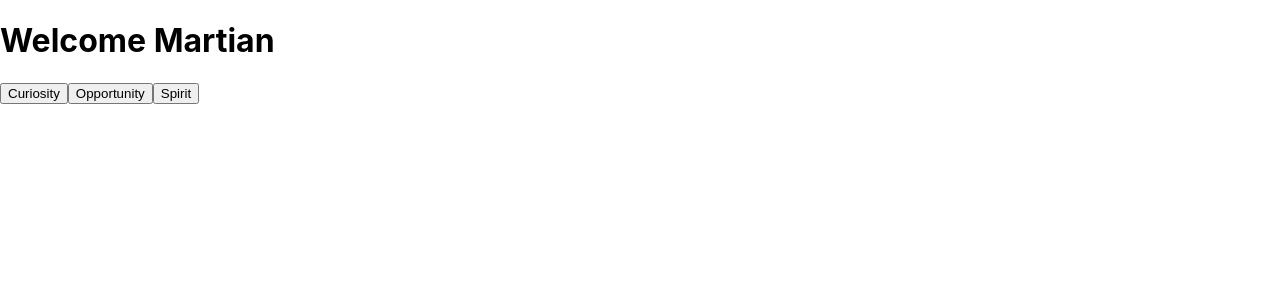
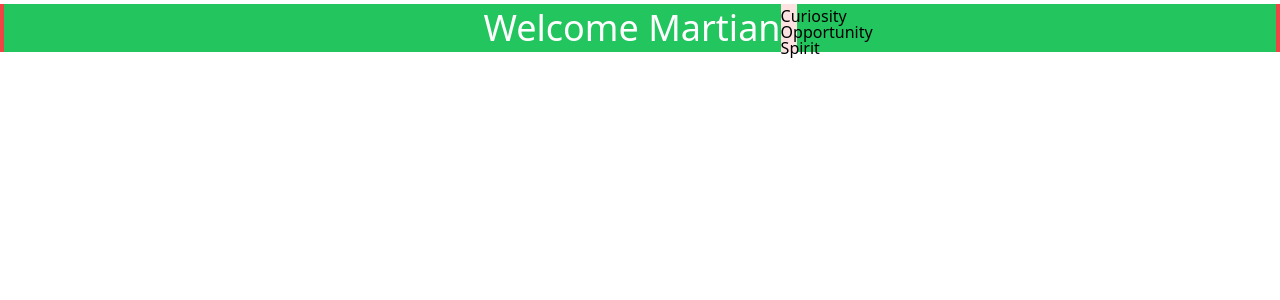
Before and after one commit to MrDHiggins/mars_dashboard, a React (Create React App) app in the folder client/: page / in a window 1280 px wide. Shown: the top 300 px of the page. Built offline with nearby package versions, Linux system fonts and the light colour scheme.

Commit message:
Added Tailwind to project

```diff
--- a/client/package.json
+++ b/client/package.json
@@ -37,5 +37,8 @@
       "last 1 firefox version",
       "last 1 safari version"
     ]
+  },
+  "devDependencies": {
+    "tailwindcss": "^3.3.1"
   }
 }
--- a/client/src/App.css
+++ /dev/null
@@ -1,38 +0,0 @@
-.App {
-  text-align: center;
-}
-
-.App-logo {
-  height: 40vmin;
-  pointer-events: none;
-}
-
-@media (prefers-reduced-motion: no-preference) {
-  .App-logo {
-    animation: App-logo-spin infinite 20s linear;
-  }
-}
-
-.App-header {
-  background-color: #282c34;
-  min-height: 100vh;
-  display: flex;
-  flex-direction: column;
-  align-items: center;
-  justify-content: center;
-  font-size: calc(10px + 2vmin);
-  color: white;
-}
-
-.App-link {
-  color: #61dafb;
-}
-
-@keyframes App-logo-spin {
-  from {
-    transform: rotate(0deg);
-  }
-  to {
-    transform: rotate(360deg);
-  }
-}
--- a/client/src/index.css
+++ b/client/src/index.css
@@ -1,13 +1,3 @@
-body {
-  margin: 0;
-  font-family: -apple-system, BlinkMacSystemFont, 'Segoe UI', 'Roboto', 'Oxygen',
-    'Ubuntu', 'Cantarell', 'Fira Sans', 'Droid Sans', 'Helvetica Neue',
-    sans-serif;
-  -webkit-font-smoothing: antialiased;
-  -moz-osx-font-smoothing: grayscale;
-}
-
-code {
-  font-family: source-code-pro, Menlo, Monaco, Consolas, 'Courier New',
-    monospace;
-}
+@tailwind base;
+@tailwind components;
+@tailwind utilities;
--- /dev/null
+++ b/client/tailwind.config.js
@@ -0,0 +1,10 @@
+/** @type {import('tailwindcss').Config} */
+module.exports = {
+  content: [
+    "./src/**/*.{js,jsx,ts,tsx}",
+  ],
+  theme: {
+    extend: {},
+  },
+  plugins: [],
+}
```
Also changed, not shown: 1 other file (tests, documents, lock files or other folders).
